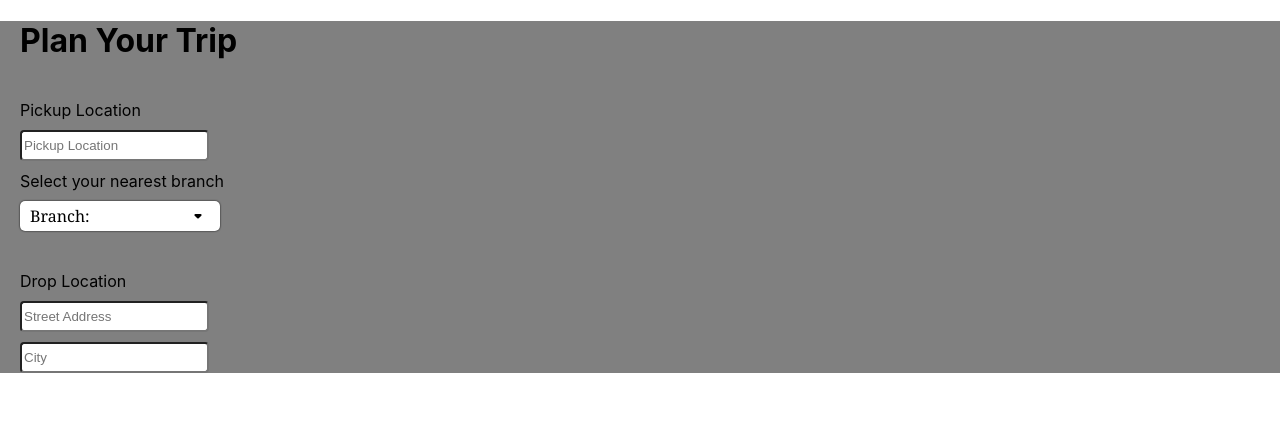
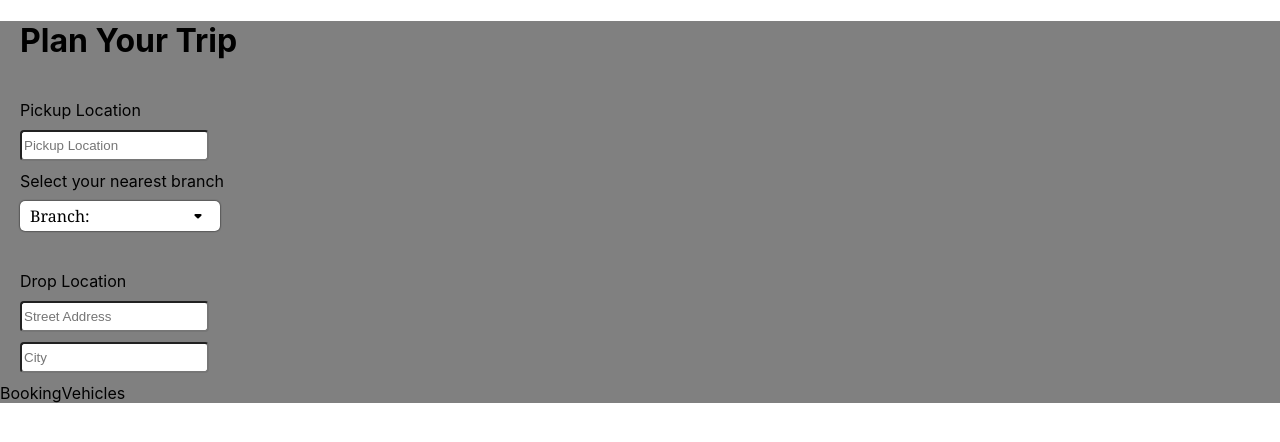
Before and after one commit to dvimukthi/cab-service-system, a React (Create React App) app: page /book in a window 1280 px wide. Shown: the top 442 px of the page. Built offline with nearby package versions, Linux system fonts and the light colour scheme; a web font is replaced by a local one.

Commit message:
import BookingVehicles

```diff
--- a/src/Components/BookingComponent/BookingBody/BookingBody.js
+++ b/src/Components/BookingComponent/BookingBody/BookingBody.js
@@ -1,5 +1,6 @@
 import React, { useState } from "react";
 import "../BookingBody/BookingBody.css";
+import BookingVehicles from "./BookingVehicles";
 import DropdownBranches from "./DropdownBranches";
 
 function BookingBody() {
@@ -53,6 +54,7 @@ function BookingBody() {
           </div>
         </div>
       </form>
+      <BookingVehicles />
     </div>
   );
 }
```
